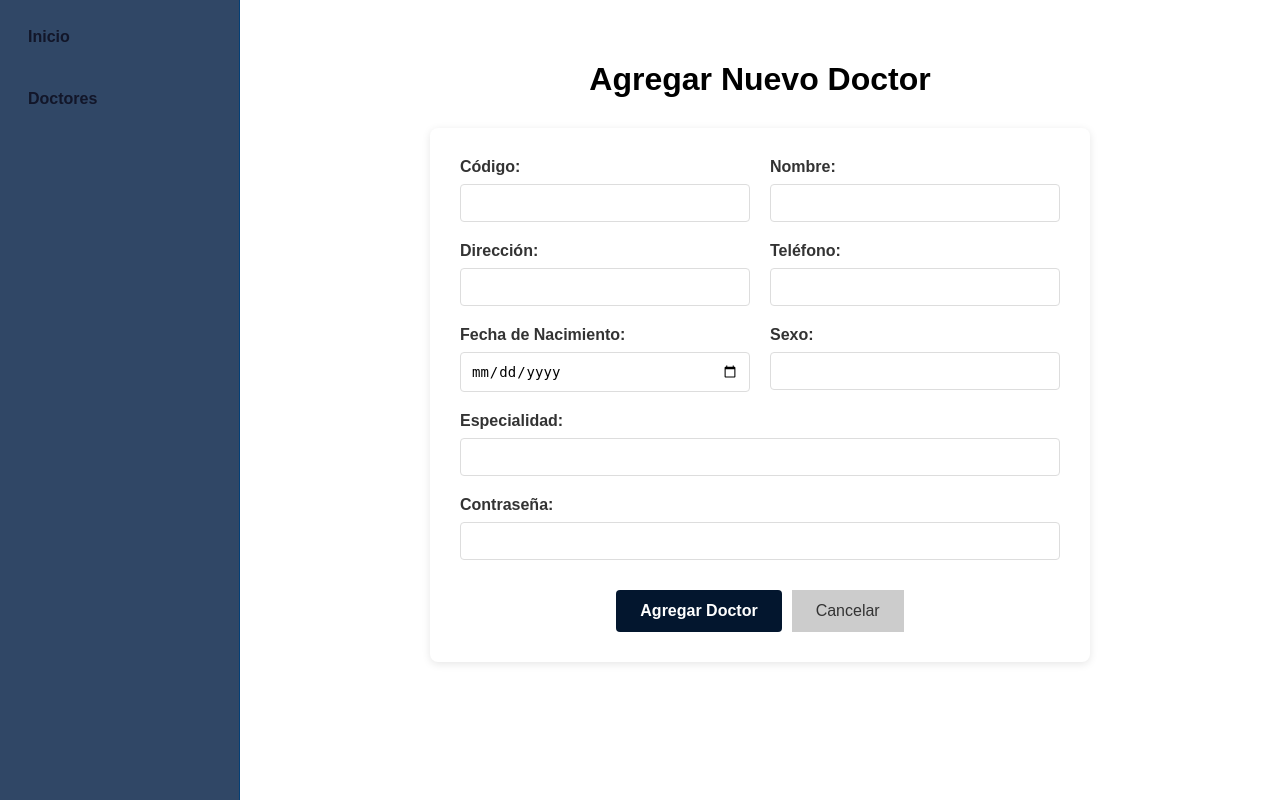
After one commit to EmiGlz29/nucleo_diagnostico, a Laravel app: page /doctores/crear in a window 1280 px wide. The commit adds this page. Run offline with Laravel 12, Linux system fonts and the light colour scheme; the visitor is signed in with stand-in values (Sample User, id 1).

Commit message:
Se agrega el metodo para insertar Doctores en la tabla Doctor, asi mismo se añaden mensajes de error y validacion con los Request

```diff
--- a/app/Http/Controllers/DoctorController.php
+++ b/app/Http/Controllers/DoctorController.php
@@ -2,47 +2,54 @@
 
 namespace App\Http\Controllers;
 
+use App\Http\Requests\StoreDoctorRequest;
+use App\Http\Requests\UpdateDoctorRequest;
 use App\Models\Doctor;
 use Illuminate\Http\Request;
+use Illuminate\Http\RedirectResponse;
+use Illuminate\View\View;
 
 class DoctorController extends Controller
 {
     /**
      * Display a listing of the resource.
      */
-    public function index()
+    public function index(): View
     {
-        //
+        $doctores = Doctor::all();
+        return view('DOCTORES.MostrarDoctor', compact('doctores'));
     }
 
     /**
      * Show the form for creating a new resource.
      */
-    public function create()
+    public function create(): View
     {
-        //
+        return view('DOCTORES.InsertarDoctor');
     }
 
     /**
      * Store a newly created resource in storage.
      */
-    public function store(Request $request)
+    public function store(StoreDoctorRequest $request): RedirectResponse
     {
-        //
+        $validated = $request->validated();
+        $doctor = Doctor::create($validated);
+        return redirect()->route('doctores.index');
     }
 
     /**
      * Display the specified resource.
      */
-    public function show(Doctor $doctor)
+    public function show(Doctor $doctor): View
     {
-        //
+        return view('DOCTORES.MostrarDoctor', ['doctor' => $doctor]);
     }
 
     /**
      * Show the form for editing the specified resource.
      */
-    public function edit(Doctor $doctor)
+    public function edit(Doctor $doctor):void
     {
         //
     }
@@ -50,7 +57,7 @@ class DoctorController extends Controller
     /**
      * Update the specified resource in storage.
      */
-    public function update(Request $request, Doctor $doctor)
+    public function update(Request $request, Doctor $doctor):void
     {
         //
     }
@@ -58,7 +65,7 @@ class DoctorController extends Controller
     /**
      * Remove the specified resource from storage.
      */
-    public function destroy(Doctor $doctor)
+    public function destroy(Doctor $doctor):void
     {
         //
     }
--- a/app/Http/Requests/StoreEMPLEADORequest.php
+++ b/app/Http/Requests/StoreEMPLEADORequest.php
@@ -28,7 +28,7 @@ class StoreEMPLEADORequest extends FormRequest
             'direccion' => 'required|string|max:255',
             'telefono' => 'required|string|max:20',
             'fecha_nac' => 'required|date',
-            'sexo' => 'required|in:M,F',
+            'sexo' => 'required',
             'salario' => 'required|numeric|min:0',
             'turno' => 'required|string|max:50',
             'contraseña' => 'required|string|min:6',
--- /dev/null
+++ b/resources/views/DOCTORES/InsertarDoctor.blade.php
@@ -0,0 +1,245 @@
+<!DOCTYPE html>
+<html lang="es">
+<head>
+    <meta charset="UTF-8">
+    <meta name="viewport" content="width=device-width, initial-scale=1.0">
+    <title>Insertar Doctor</title>
+    <style>
+        body {
+            /* background-image: url('{{ asset('NDBackground.png') }}');
+            background-position: calc(50% + 120px) center;
+            background-repeat: no-repeat;
+            background-size: cover;
+            background-attachment: fixed;
+            min-height: 100vh; */
+            margin: 0;
+            font-family: Arial, sans-serif;
+        }
+
+        .container {
+            width: calc(100% - 240px);
+            min-height: 100vh;
+            margin-left: 240px;
+            padding: 40px;
+            box-sizing: border-box;
+        }
+
+        h1 {
+            color: black;
+            text-align: center;
+            margin-bottom: 30px;
+        }
+
+        .form-container {
+            background: white;
+            border-radius: 8px;
+            padding: 30px;
+            max-width: 600px;
+            margin: 0 auto;
+            box-shadow: 0 2px 8px rgba(0, 0, 0, 0.1);
+        }
+
+        .form-group {
+            margin-bottom: 20px;
+            display: flex;
+            flex-direction: column;
+        }
+
+        label {
+            font-weight: bold;
+            margin-bottom: 8px;
+            color: #333;
+        }
+
+        input, select {
+            padding: 10px;
+            border: 1px solid #ddd;
+            border-radius: 4px;
+            font-size: 14px;
+        }
+
+        input:focus, select:focus {
+            outline: none;
+            border-color: #3b82f6;
+            box-shadow: 0 0 5px rgba(59, 130, 246, 0.3);
+        }
+
+        .form-row {
+            display: grid;
+            grid-template-columns: 1fr 1fr;
+            gap: 20px;
+        }
+
+        .button-group {
+            display: flex;
+            gap: 10px;
+            justify-content: center;
+            margin-top: 30px;
+        }
+
+        button {
+            padding: 12px 24px;
+            font-size: 16px;
+            font-weight: bold;
+            border: none;
+            border-radius: 4px;
+            cursor: pointer;
+            transition: background-color 0.2s;
+        }
+
+        .btn-submit {
+            background-color: #03162E;
+            color: white;
+        }
+
+        .btn-submit:hover {
+            background-color: #0a2c5a;
+        }
+
+        .btn-cancel {
+            background-color: #ccc;
+            color: #333;
+        }
+
+        .btn-cancel:hover {
+            background-color: #999;
+        }
+
+        .error-message {
+            color: #dc2626;
+            font-size: 12px;
+            margin-top: 4px;
+        }
+
+        .success-message {
+            background-color: #d1fae5;
+            color: #065f46;
+            padding: 12px;
+            border-radius: 4px;
+            margin-bottom: 20px;
+        }
+
+        .sidebar {
+            width: 240px;
+            height: 100vh;
+            background-color: #304766;
+            position: fixed;
+            top: 0;
+            left: 0;
+            padding: 16px 12px;
+            box-sizing: border-box;
+            border-right: 1px solid #043f75;
+        }
+
+        .sidebar a {
+            text-decoration: none;
+            color: #121629;
+            padding: 12px 16px;
+            border-radius: 24px;
+            font-size: 16px;
+            font-weight: bold;
+            display: flex;
+            align-items: center;
+            gap: 12px;
+            transition: background-color 0.2s;
+        }
+
+        .sidebar a:hover {
+            background-color: #7C99D9;
+        }
+
+        .sidebar a.active {
+            background-color: #03162E;
+            color: #ffffff;
+        }
+    </style>
+</head>
+<body>
+    <nav class="sidebar">
+        <a href="{{ route('menu-principal') }}">Inicio</a>
+        <div style="margin-top: 20px;">
+            <a href="{{ route('menu-principal') }}" style="border-radius: 0;">Doctores</a>
+        </div>
+    </nav>
+
+    <div class="container">
+        <h1>Agregar Nuevo Doctor</h1>
+
+        @if ($errors->any())
+            <div class="form-container" style="background-color: #fee; border: 1px solid #fcc;">
+                <h4 style="color: #c33;">Errores en el formulario:</h4>
+                <ul style="color: #c33;">
+                    @foreach ($errors->all() as $error)
+                        <li>{{ $error }}</li>
+                    @endforeach
+                </ul>
+            </div>
+        @endif
+
+        <div class="form-container">
+            <form action="{{ route('doctores.store') }}" method="POST">
+                @csrf
+
+                <div class="form-row">
+                    <div class="form-group">
+                        <label for="codigo">Código:</label>
+                        <input type="number" id="codigo" name="codigo" value="{{ old('codigo') }}" required>
+                        @error('codigo') <span class="error-message">{{ $message }}</span> @enderror
+                    </div>
+
+                    <div class="form-group">
+                        <label for="nombre">Nombre:</label>
+                        <input type="text" id="nombre" name="nombre" value="{{ old('nombre') }}" maxlength="50" required>
+                        @error('nombre') <span class="error-message">{{ $message }}</span> @enderror
+                    </div>
+                </div>
+
+                <div class="form-row">
+                    <div class="form-group">
+                        <label for="direccion">Dirección:</label>
+                        <input type="text" id="direccion" name="direccion" value="{{ old('direccion') }}" required>
+                        @error('direccion') <span class="error-message">{{ $message }}</span> @enderror
+                    </div>
+
+                    <div class="form-group">
+                        <label for="telefono">Teléfono:</label>
+                        <input type="tel" id="telefono" name="telefono" value="{{ old('telefono') }}" maxlength="20" required>
+                        @error('telefono') <span class="error-message">{{ $message }}</span> @enderror
+                    </div>
+                </div>
+
+                <div class="form-row">
+                    <div class="form-group">
+                        <label for="fecha_nac">Fecha de Nacimiento:</label>
+                        <input type="date" id="fecha_nac" name="fecha_nac" value="{{ old('fecha_nac') }}" required>
+                        @error('fecha_nac') <span class="error-message">{{ $message }}</span> @enderror
+                    </div>
+
+                    <div class="form-group">
+                        <label for="sexo">Sexo:</label>
+                        <input type="text" id="sexo" name="sexo" value="{{ old('sexo') }}" maxlength="15" required>
+                        @error('sexo') <span class="error-message">{{ $message }}</span> @enderror
+                    </div>
+                </div>
+
+                <div class="form-group">
+                    <label for="especialidad">Especialidad:</label>
+                    <input type="text" id="especialidad" name="especialidad" value="{{ old('especialidad') }}" required>
+                    @error('especialidad') <span class="error-message">{{ $message }}</span> @enderror
+                </div>
+
+                <div class="form-group">
+                    <label for="contraseña">Contraseña:</label>
+                    <input type="password" id="contraseña" name="contraseña" required>
+                    @error('contraseña') <span class="error-message">{{ $message }}</span> @enderror
+                </div>
+
+                <div class="button-group">
+                    <button type="submit" class="btn-submit">Agregar Doctor</button>
+                    <a href="{{ route('menu-principal') }}" class="btn-cancel" style="text-decoration: none; display: flex; align-items: center; padding: 12px 24px;">Cancelar</a>
+                </div>
+            </form>
+        </div>
+    </div>
+</body>
+</html>
--- a/routes/web.php
+++ b/routes/web.php
@@ -1,6 +1,7 @@
 <?php
 
 use App\Http\Controllers\EMPLEADOController;
+use App\Http\Controllers\DoctorController;
 use Illuminate\Support\Facades\Route;
 
 Route::redirect('/', '/login')->name('home');
@@ -14,6 +15,12 @@ Route::middleware(['auth', 'verified'])->group(function () {
     Route::post('/empleados', [EMPLEADOController::class, 'store'])->name('empleados.store');
 
     Route::get('/empleados/mostrar', [EMPLEADOController::class, 'index'])->name('empleados.index');
+
+    // Rutas para Doctores
+    Route::get('/doctores/crear', [DoctorController::class, 'create'])->name('doctores.create');
+    Route::post('/doctores', [DoctorController::class, 'store'])->name('doctores.store');
+
+    Route::get('/doctores/mostrar', [DoctorController::class, 'index'])->name('doctores.index');
 });
 
 require __DIR__.'/settings.php';
```
Also changed, not shown: app/Http/Requests/StoreDoctorRequest.php (added, +54 -0 lines), app/Http/Requests/UpdateDoctorRequest.php (added, +29 -0 lines), app/Models/Doctor.php (+57 -2 lines), resources/views/MenuPrincipal.blade.php (+7 -0 lines), resources/views/DOCTORES/MostrarDoctor.blade.php (added).
